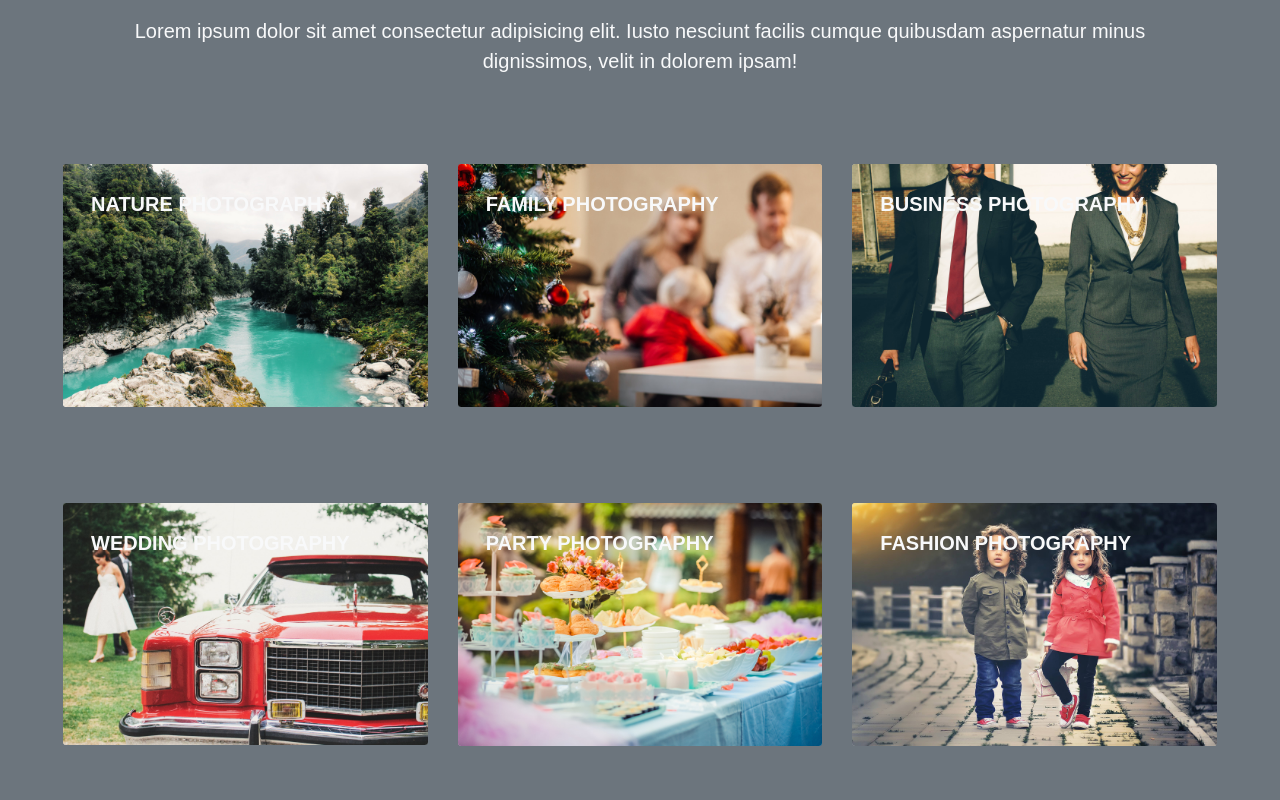
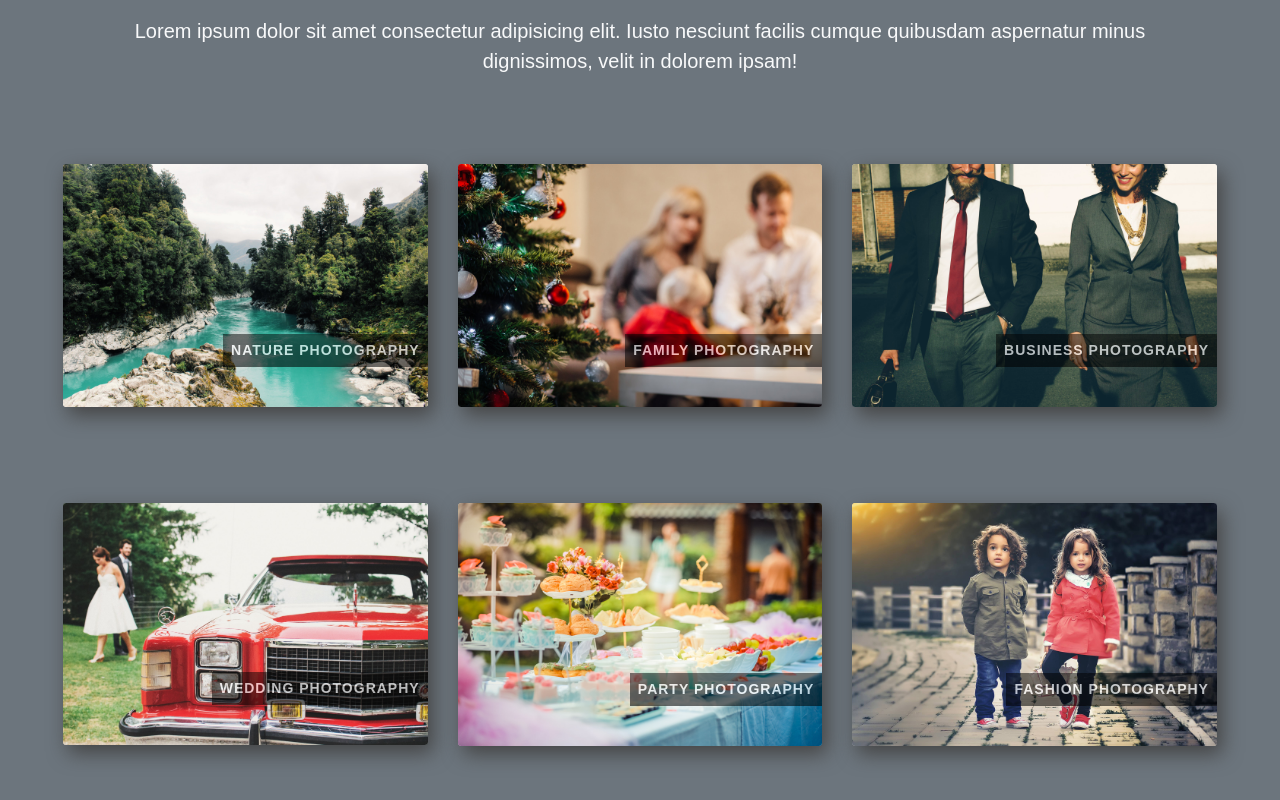
Before and after one commit to delinuxist/PhotoXWebsite, a plain HTML site: page index.html in a window 1280 px wide. Shown: the part 2080-2880 px from the top of the page. Drawn offline with nearby package versions, Linux system fonts and the light colour scheme.

Commit message:
collection

```diff
--- a/sytle.css
+++ b/sytle.css
@@ -144,3 +144,26 @@ header {
   }
 }
 /* end of mission */
+
+/* collection */
+.card-shadow {
+  box-shadow: 5px 8px 20px #444;
+}
+
+.card-heading {
+  position: absolute;
+  top: 70%;
+  right: 0%;
+  font-size: 14px;
+  letter-spacing: 1px;
+  cursor: pointer;
+  background: linear-gradient(rgba(0, 0, 0, 0.7), rgba(0, 0, 0, 0.8));
+  opacity: 0.7;
+  transition: all 0.5s;
+}
+
+.card-heading:hover {
+  opacity: 1;
+  transform: translateY(-7px);
+}
+/* end of collection */
```
